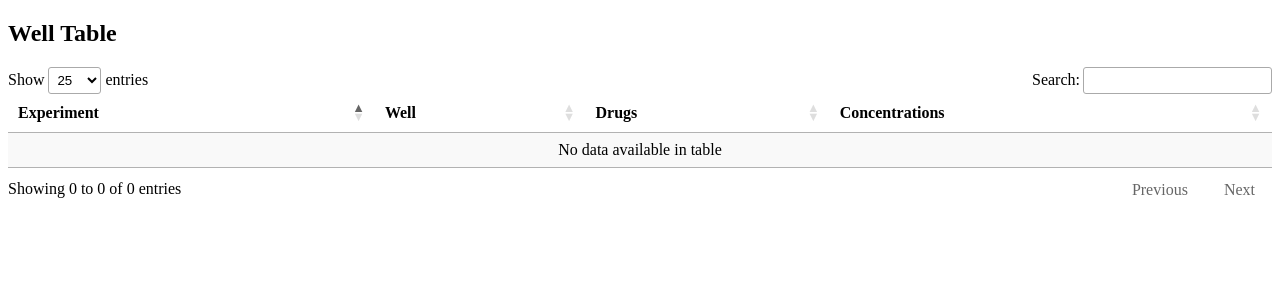
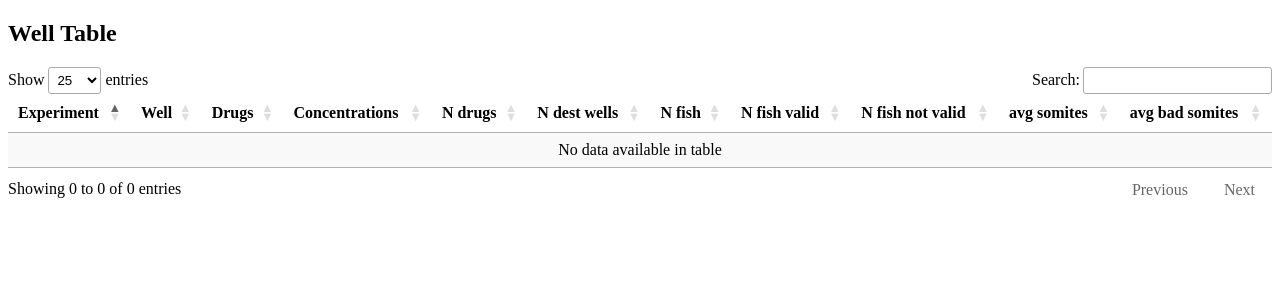
Before and after one commit to EPFL-TOP/VAST-DS, a Django app: page /well_explorer/drugs_listing in a window 1280 px wide. Shown: the top 300 px of the page. Run offline with Django 4.2, Linux system fonts and the light colour scheme; data that the repository does not hold is empty; some libraries are stand-ins or nearby versions.

Commit message:
add template drugs

```diff
--- a/templates/well_explorer/drugs_listing.html
+++ b/templates/well_explorer/drugs_listing.html
@@ -24,6 +24,14 @@
             <th>Well</th>
             <th>Drugs</th>
             <th>Concentrations</th>
+            <th>N drugs</th>
+            <th>N dest wells</th>
+            <th>N fish</th>
+            <th>N fish valid</th>
+            <th>N fish not valid</th>
+            <th>avg somites</th>
+            <th>avg bad somites</th>
+
         </tr>
     </thead>
     <tbody>
@@ -45,10 +53,21 @@
                     {{ d.conc }}<br>
                 {% endfor %}
             </td>
+            <td>{{ r.number_of_drugs }}</td>
+            <td>{{ r.number_of_dest_wells }}</td>
+            <td>{{ r.number_of_fish }}</td>
+            <td>{{ r.number_of_fish_valid }}</td>
+            <td>{{ r.number_of_fish_notvalid }}</td>
+            <td>{{ r.avg_total_somites }}</td>
+            <td>{{ r.avg_bad_somites }}</td>
         </tr>
         {% endfor %}
     </tbody>
 </table>
+
+
+
+
 
 <!-- jQuery -->
 <script src="https://code.jquery.com/jquery-3.6.0.min.js"></script>
--- a/well_explorer/views.py
+++ b/well_explorer/views.py
@@ -1165,27 +1165,35 @@ def sortable_table(request):
     source_wells = SourceWellPosition.objects.all()
     for sw in source_wells:
         #print('Source well:', sw, ' has drugs:', sw.drugs.all())
+        dest_wells = DestWellPosition.objects.filter(source_well=sw)
+        n_dest_wells = dest_wells.count()
+        n_fish_valid = 0
+        n_fish_notvalid = 0
+        for dest in dest_wells:
+            try:
+                props = dest.dest_well_properties  # reverse OneToOne accessor
+                if props.valid:
+                    n_fish_valid +=1
+                else:
+                    n_fish_notvalid +=1
+            except DestWellProperties.DoesNotExist:
+                pass
+
+
         well_data = {
             "exp": sw.well_plate.experiment.name,
             "well": f"{sw.position_row}{sw.position_col}",
             "drugs": [{"name": drug.derivation_name, "conc": f"{drug.concentration} µM"} for drug in sw.drugs.all()],
+            "number_of_drugs": sw.drugs.count(),
+            "number_of_dest_wells": n_dest_wells,
+            "number_of_fish": n_fish_notvalid+n_fish_valid,
+            "number_of_fish_valid": n_fish_valid,
+            "number_of_fish_notvalid": n_fish_notvalid,
+            "avg_total_somites": None,
+            "avg_bad_somites": None,
+
         }
-        drugs_data.append(well_data)
-    data = [
-        {
-            "well": "A01",
-            "cell_count": 12345,
-            "drugs": [
-                {"name": "DrugA", "conc": "10 µM"},
-                {"name": "DrugB", "conc": "2 µM"},
-            ],
-        },
-        {
-            "well": "A02",
-            "cell_count": 9876,
-            "drugs": [
-                {"name": "DrugC", "conc": "5 µM"},
-            ],
-        },
-    ]
+        if len(well_data["drugs"])>0:  # Only add wells that have drugs
+            drugs_data.append(well_data)
+
     return render(request, "well_explorer/drugs_listing.html", {"rows": drugs_data})
```
